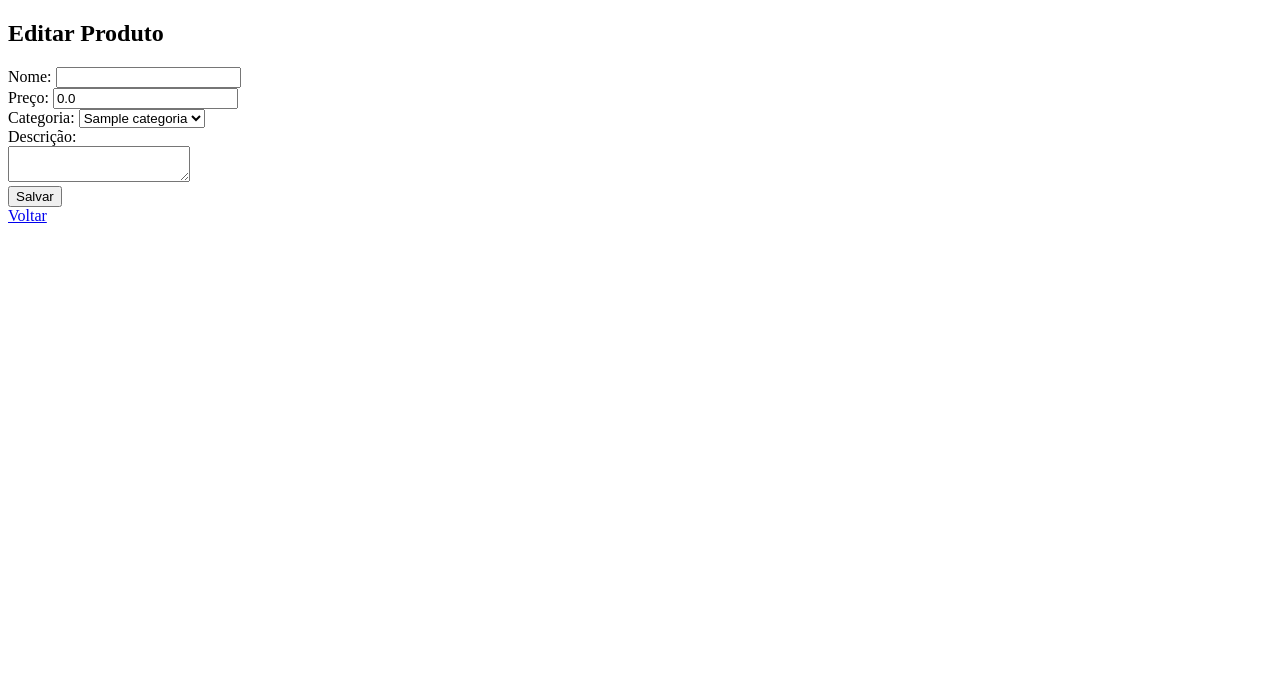
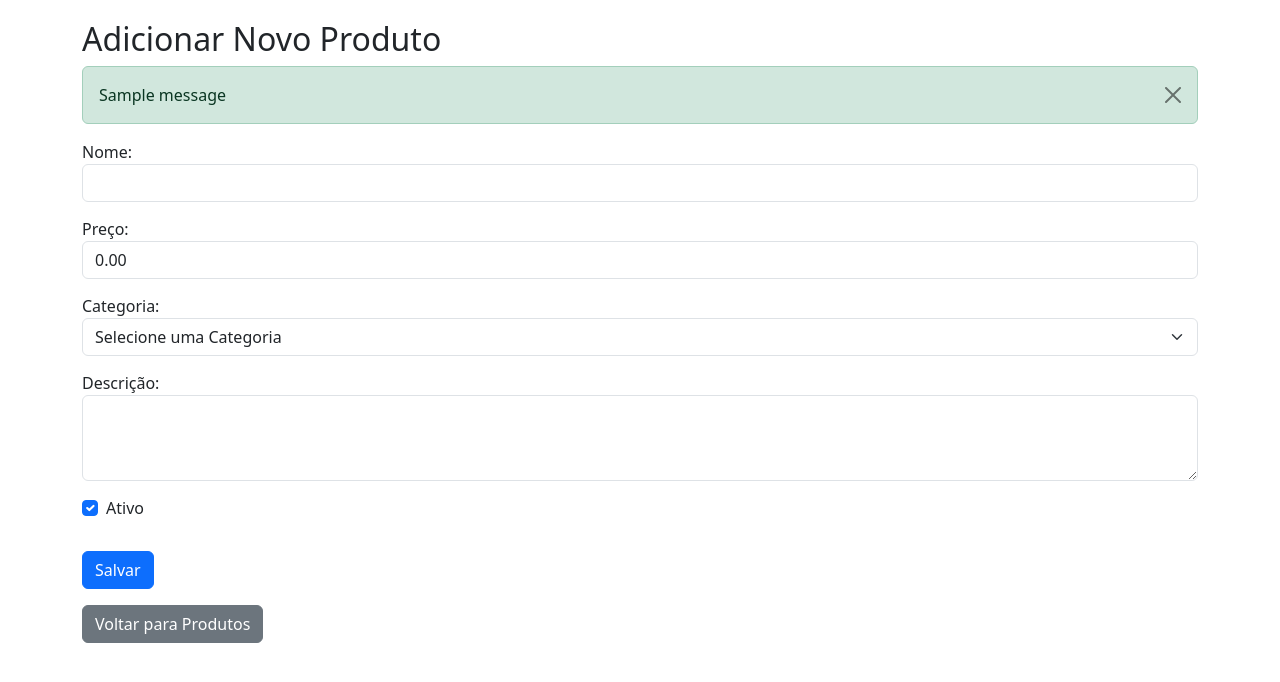
Before and after one commit to sementeviva/Teste-bot, a Flask app: page /edit_produtos/editar/0 in a window 1280 px wide. Shown: the top 682 px of the page. Run offline with Flask 3, Linux system fonts and the light colour scheme; one stand-in notice (Sample message) is shown; a database or web service that is not in the repository returns one stand-in record (values such as "Sample title"); some libraries are stand-ins or nearby versions.

Commit message:
Update editar_produto.html

```diff
--- a/templates/editar_produto.html
+++ b/templates/editar_produto.html
@@ -2,23 +2,95 @@
 <html lang="pt-br">
 <head>
     <meta charset="UTF-8">
-    <title>Editar Produto</title>
+    <meta name="viewport" content="width=device-width, initial-scale=1.0">
+    <title>
+        {% if produto.id == 0 %}
+            Adicionar Novo Produto
+        {% else %}
+            Editar Produto: {{ produto.nome }}
+        {% endif %}
+    </title>
+    <!-- Inclua Bootstrap CSS aqui -->
+    <link href="https://cdn.jsdelivr.net/npm/bootstrap@5.3.3/dist/css/bootstrap.min.css" rel="stylesheet">
+    <style>
+        body {
+            padding: 20px;
+        }
+        .form-group {
+            margin-bottom: 15px;
+        }
+        textarea {
+            resize: vertical; /* Permite redimensionar a altura da textarea */
+        }
+    </style>
 </head>
 <body>
-    <h2>Editar Produto</h2>
-    <form method="post">
-        Nome: <input type="text" name="nome" value="{{ produto.nome }}"><br>
-        Preço: <input type="number" step="0.01" name="preco" value="{{ produto.preco }}"><br>
-        Categoria:
-        <select name="categoria">
-            {% for cat in categorias %}
-                <option value="{{ cat }}" {% if cat==produto.categoria %}selected{% endif %}>{{ cat }}</option>
-            {% endfor %}
-        </select><br>
-        Descrição:<br>
-        <textarea name="descricao">{{ produto.descricao }}</textarea><br>
-        <button type="submit">Salvar</button>
-    </form>
-    <a href="{{ url_for('ver_produtos_bp.ver_produtos') }}">Voltar</a>
+    <div class="container">
+        <h2>
+            {% if produto.id == 0 %}
+                Adicionar Novo Produto
+            {% else %}
+                Editar Produto
+            {% endif %}
+        </h2>
+
+        <!-- Exibição de mensagens flash (sucesso/erro) -->
+        {% with messages = get_flashed_messages(with_categories=true) %}
+            {% if messages %}
+                <div class="row">
+                    <div class="col-12">
+                        {% for category, message in messages %}
+                            <div class="alert alert-{{ 'success' if category == 'success' else 'danger' }} alert-dismissible fade show" role="alert">
+                                {{ message }}
+                                <button type="button" class="btn-close" data-bs-dismiss="alert" aria-label="Close"></button>
+                            </div>
+                        {% endfor %}
+                    </div>
+                </div>
+            {% endif %}
+        {% endwith %}
+
+        <form method="post">
+            <div class="form-group">
+                <label for="nome">Nome:</label>
+                <input type="text" class="form-control" id="nome" name="nome" value="{{ produto.nome }}" required>
+            </div>
+
+            <div class="form-group">
+                <label for="preco">Preço:</label>
+                <input type="number" class="form-control" id="preco" name="preco" value="{{ "%.2f"|format(produto.preco) }}" step="0.01" required>
+            </div>
+
+            <div class="form-group">
+                <label for="categoria">Categoria:</label>
+                <select class="form-select" id="categoria" name="categoria" required>
+                    <option value="">Selecione uma Categoria</option> {# Opção para novo produto #}
+                    {% for cat in categorias %}
+                        <option value="{{ cat }}" {% if cat == produto.categoria %}selected{% endif %}>{{ cat }}</option>
+                    {% endfor %}
+                </select>
+                <!-- Opcional: Se quiser permitir novas categorias que não estão na lista -->
+                <!-- <div class="form-text">Se sua categoria não está na lista, digite abaixo:</div>
+                <input type="text" class="form-control mt-1" name="nova_categoria" placeholder="Nova Categoria (opcional)"> -->
+            </div>
+
+            <div class="form-group">
+                <label for="descricao">Descrição:</label>
+                <textarea class="form-control" id="descricao" name="descricao" rows="3">{{ produto.descricao }}</textarea>
+            </div>
+
+            <div class="form-group form-check">
+                <input type="checkbox" class="form-check-input" id="ativo" name="ativo" {% if produto.ativo %}checked{% endif %}>
+                <label class="form-check-label" for="ativo">Ativo</label>
+            </div>
+
+            <button type="submit" class="btn btn-primary mt-3">Salvar</button>
+        </form>
+
+        <a href="{{ url_for('ver_produtos_bp.ver_produtos') }}" class="btn btn-secondary mt-3">Voltar para Produtos</a>
+    </div>
+
+    <!-- Inclua Bootstrap JS aqui (bundle inclui Popper) -->
+    <script src="https://cdn.jsdelivr.net/npm/bootstrap@5.3.3/dist/js/bootstrap.bundle.min.js"></script>
 </body>
 </html>
```
